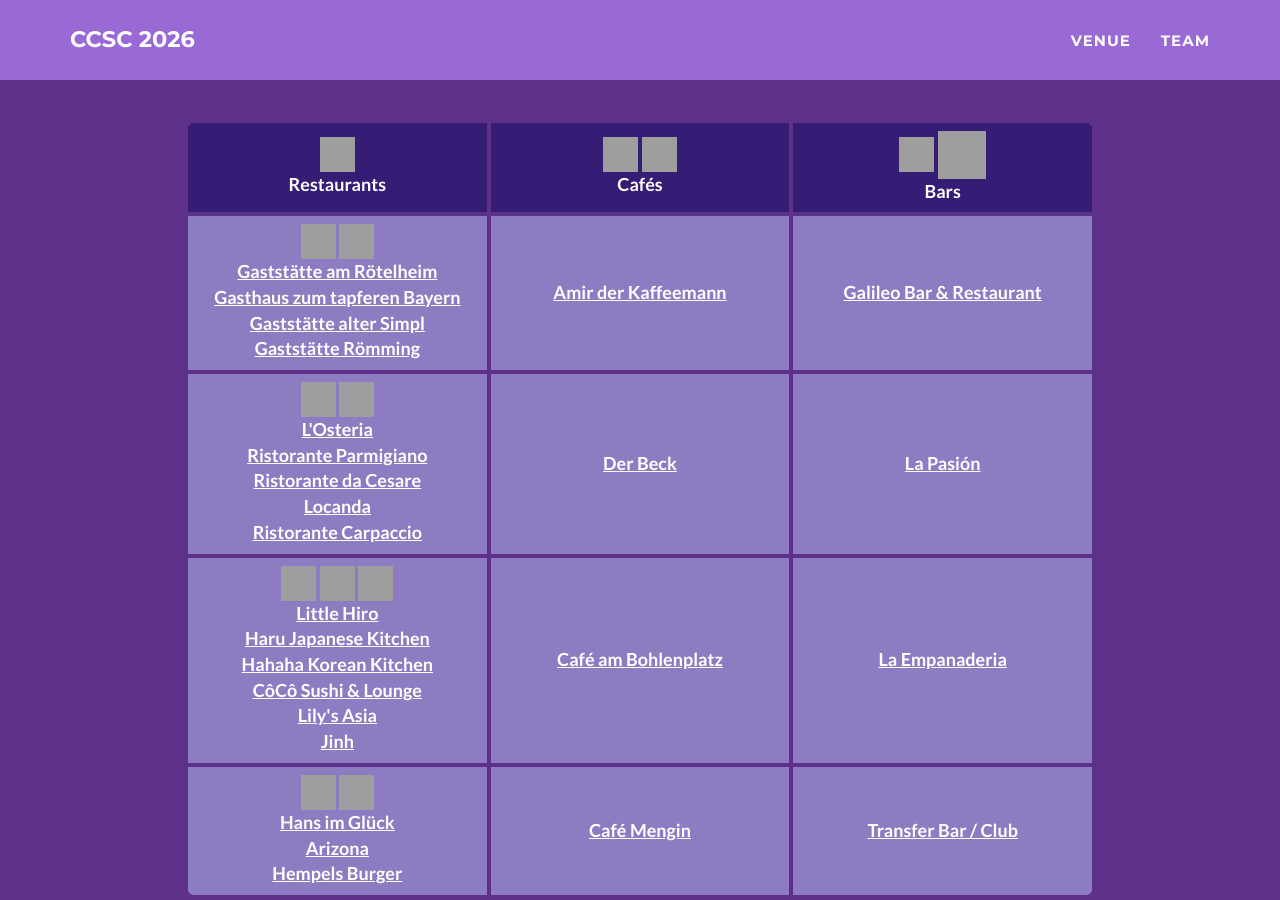
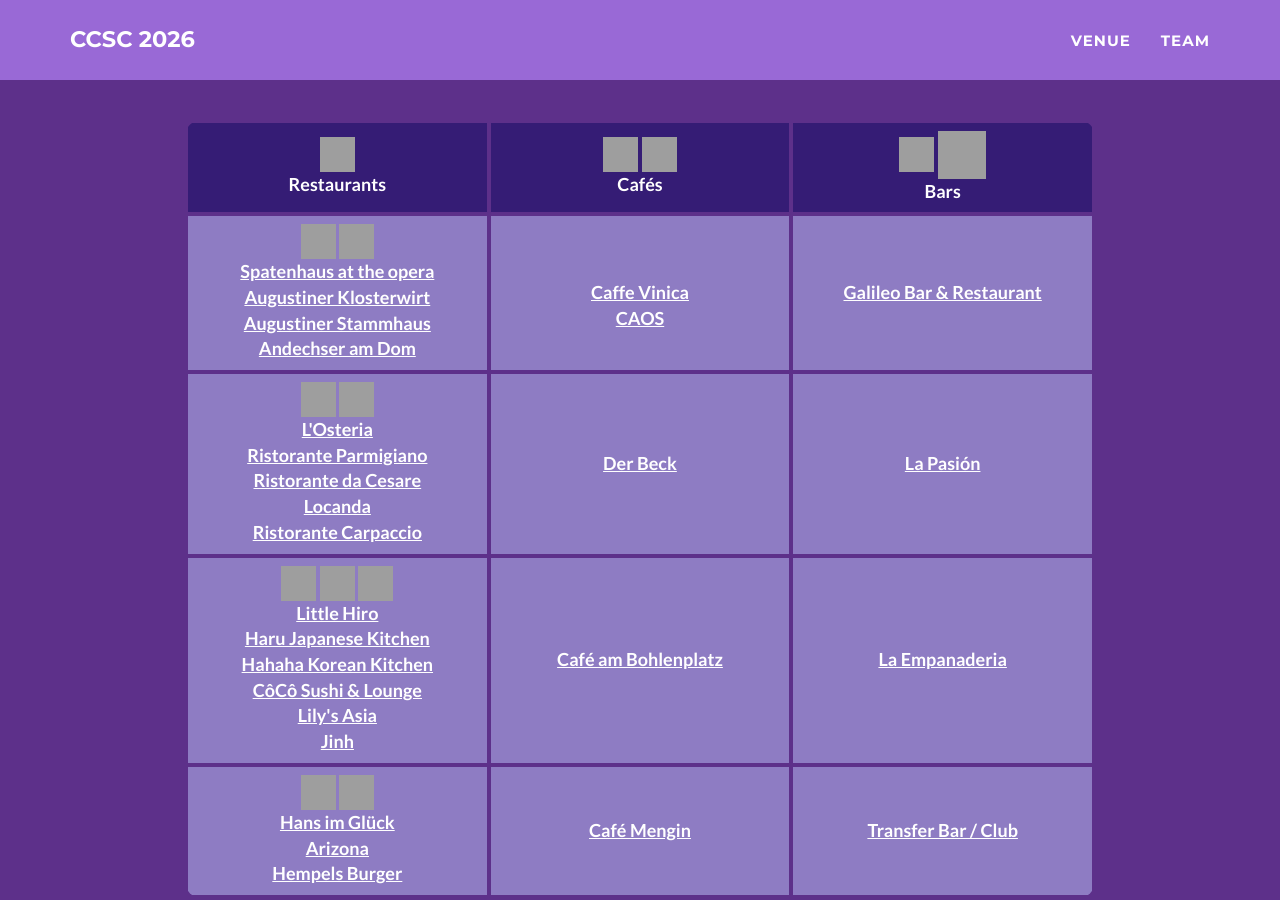
Before and after one commit to ccsc2026/ccsc2026.github.io, a Jekyll site: the page built from venue.html, in a window 1280 px wide and 900 px high, scrolled down 2865 px, cut to the strip 0-900 px from the top of the window. Built offline with Jekyll 4.4.1, drawn with Linux system fonts in a browser that asks for light colours; grey boxes are pictures that could not be loaded.

Commit message:
Update venue.html

```diff
--- a/venue.html
+++ b/venue.html
@@ -148,11 +148,12 @@ layout: page
       <tbody>
         <tr>
 	  <td> <img width="35" height="35" src="https://img.icons8.com/fluency/48/pretzel.png" alt="pretzel"/> <img width="35" height="35" src="https://img.icons8.com/fluency/48/beer.png" alt="beer"/>
-		<br> <a href="https://maps.app.goo.gl/81ZM4foPHbUrhvpo8" target="_blank" style="color:#ffffff;"><b>Gaststätte am Rötelheim</b></a>
-		<br> <a href="https://maps.app.goo.gl/Z9WLoRwQu21WRhRB7" target="_blank" style="color:#ffffff;"><b>Gasthaus zum tapferen Bayern</b></a>
-	 	<br> <a href="https://maps.app.goo.gl/ZPWg9Hqq7ksDibyX7" target="_blank" style="color:#ffffff;"><b>Gaststätte alter Simpl</b></a>
-	  	<br> <a href="https://maps.app.goo.gl/N66teWFbrt2qhrDZ9" target="_blank" style="color:#ffffff;"><b>Gaststätte Römming</b></a> </td>
-          <td> <a href="https://maps.app.goo.gl/hTRvPqMsSq2XKu3o8" target="_blank" style="color:#ffffff;"><b>Amir der Kaffeemann</b></a> </td>
+		<br> <a href="https://maps.app.goo.gl/Eg5AJmD2umr3w2bs5" target="_blank" style="color:#ffffff;"><b>Spatenhaus at the opera</b></a>
+		<br> <a href="https://maps.app.goo.gl/JkiyiRJV7sXQnXi56" target="_blank" style="color:#ffffff;"><b>Augustiner Klosterwirt</b></a>
+	 	<br> <a href="https://maps.app.goo.gl/2sUYgZHsxC45JjLLA" target="_blank" style="color:#ffffff;"><b>Augustiner Stammhaus</b></a>
+	  	<br> <a href="https://maps.app.goo.gl/TiPHFkdLWZmenNDa6" target="_blank" style="color:#ffffff;"><b>Andechser am Dom</b></a> </td>
+          <td> 	<br> <a href="https://maps.app.goo.gl/XbHdBgZK2DeKyiCv7" target="_blank" style="color:#ffffff;"><b>Caffe Vinica</b></a>
+	  	<br> <a href="https://maps.app.goo.gl/3fnDMMnsUqGttadS7" target="_blank" style="color:#ffffff;"><b>CAOS</b></a> </td>
           <td> <a href="https://maps.app.goo.gl/PWJmia6F937CXsRs7" target="_blank" style="color:#ffffff;"><b>Galileo Bar & Restaurant</b></a> </td>
         </tr>
         <tr>
```
